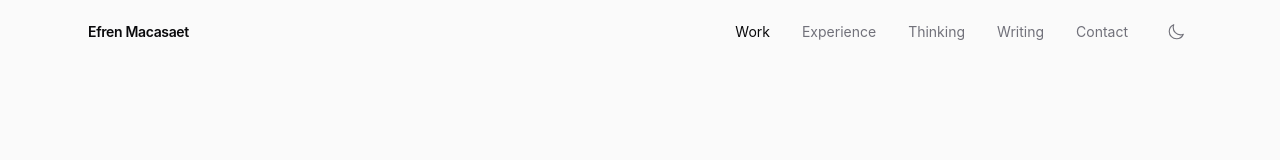
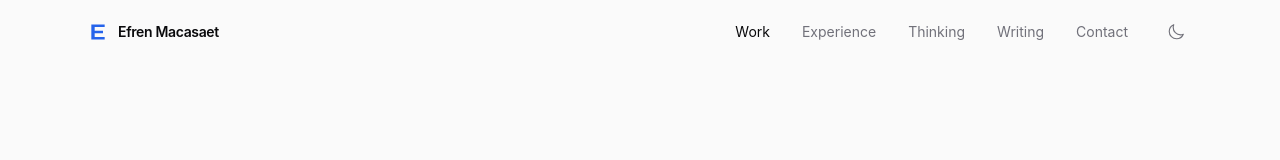
Before and after one commit to iwoork/efrenmacasaet, a Next.js app: page / in a window 1280 px wide. Shown: the top 160 px of the page. Built offline with nearby package versions, Linux system fonts and the light colour scheme.

Commit message:
feat: add geometric E lettermark logo to header
Co-Authored-By: Claude Opus 4.6 (1M context) <noreply@anthropic.com>

```diff
--- a/src/components/Header.tsx
+++ b/src/components/Header.tsx
@@ -72,9 +72,24 @@ export default function Header() {
         {/* Logo / Name */}
         <a
           href="#hero"
-          className="text-sm font-semibold tracking-tight text-[var(--color-accent)] transition-colors duration-200 hover:text-[var(--color-text-primary)]"
+          className="flex items-center gap-2.5 transition-colors duration-200 group"
         >
-          {SITE.name}
+          <svg
+            width="20"
+            height="20"
+            viewBox="0 0 24 24"
+            fill="none"
+            className="text-[var(--color-accent-blue)] transition-colors duration-200"
+            aria-hidden="true"
+          >
+            <path
+              d="M4 3h16v3H8v4.5h10v3H8V18h12v3H4V3z"
+              fill="currentColor"
+            />
+          </svg>
+          <span className="text-sm font-semibold tracking-tight text-[var(--color-accent)] group-hover:text-[var(--color-text-primary)]">
+            {SITE.name}
+          </span>
         </a>
 
         {/* Desktop nav links + theme toggle */}
```
